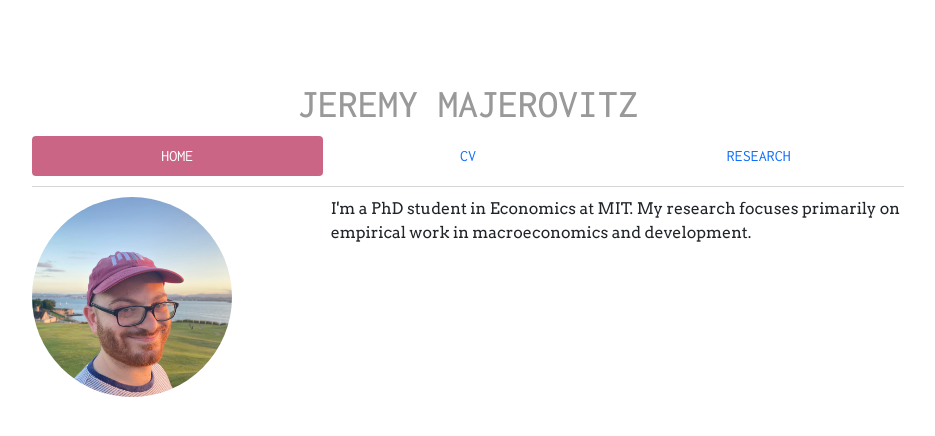
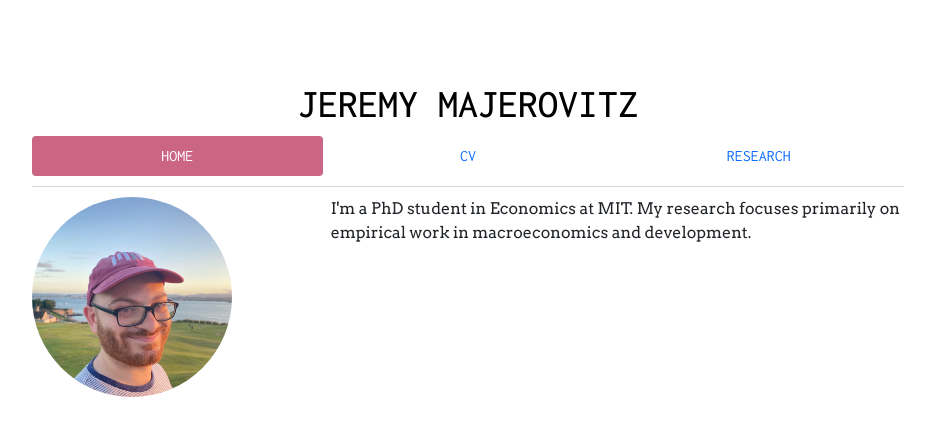
Before and after one commit to jmajic/jmajic.github.io, a Jekyll site: the page built from index.html, in a window 1280 px wide. Shown: the top 436 px of the page, without its empty margins (172-1107 px from the left). Built offline with Jekyll 4.4.1, drawn with Linux system fonts in a browser that asks for light colours.

Commit message:
Try again to make it black

```diff
--- a/css/main.css
+++ b/css/main.css
@@ -21,7 +21,7 @@ h3.text-muted a:hover { text-decoration: none; color: #009b77; }
 
 a { text-decoration: none; color: #999999; }
 /* a:hover { text-decoration: underline; } */
-h1 {text-decoration: none; color: black; }
+h1 a{text-decoration: none; color: black; }
 
 /* Custom container */
 .container > hr { margin: 30px 0; }
```
